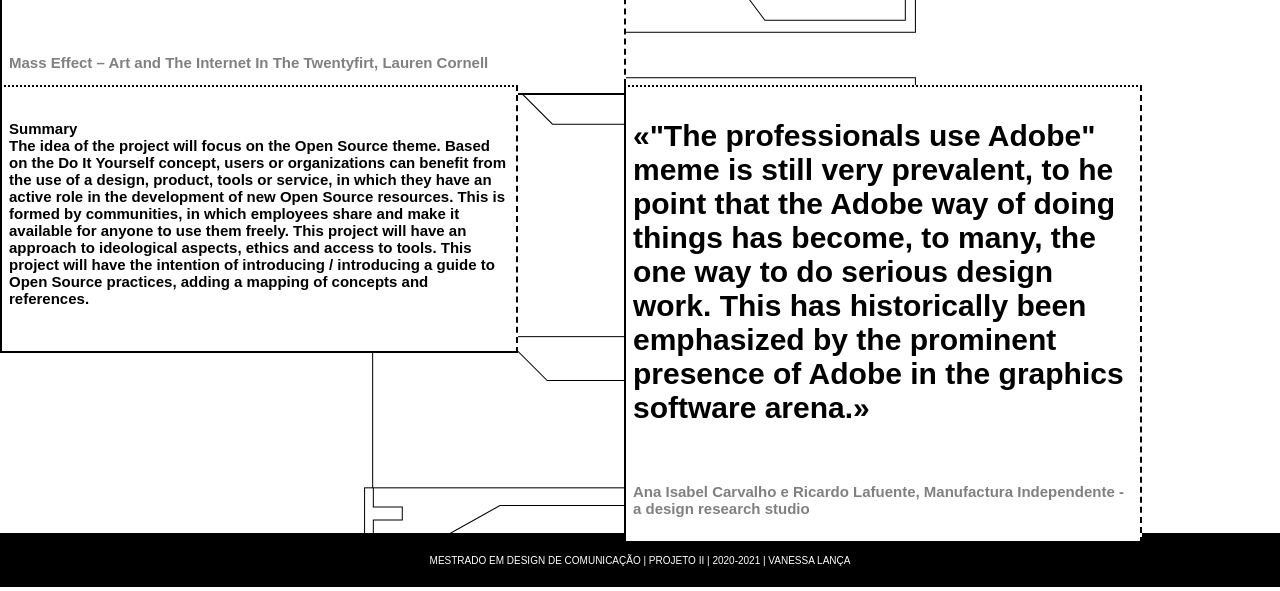
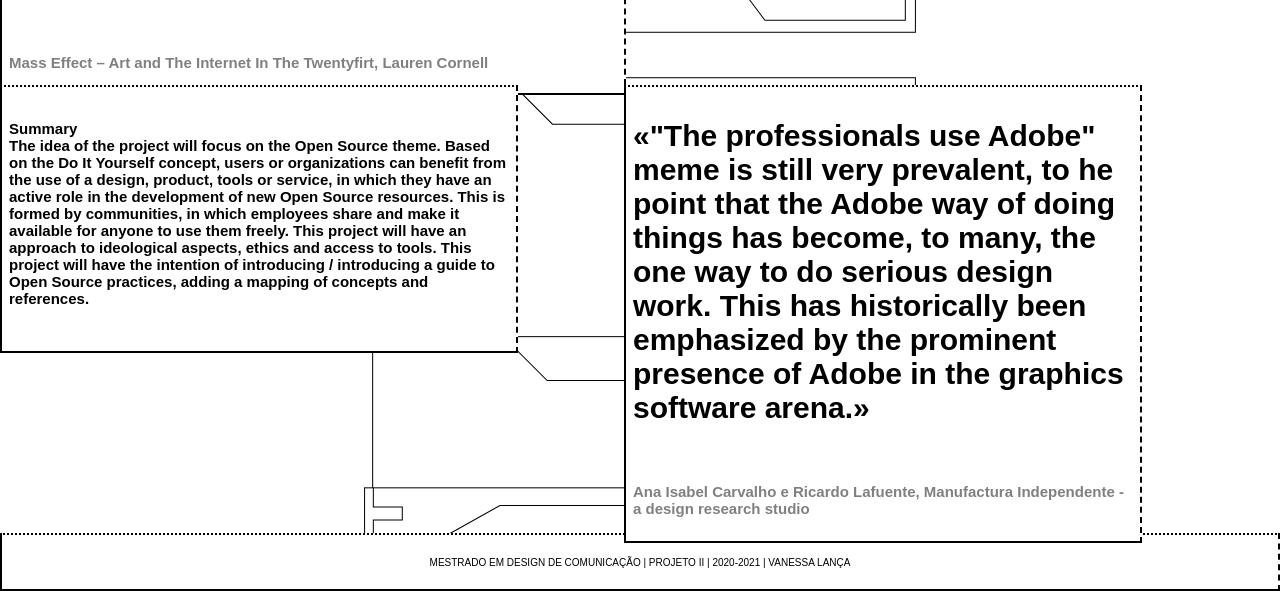
Before and after one commit to VLanca/mdc_poster, a plain HTML site: page index.html in a window 1280 px wide. Shown: the part 745-1336 px from the top of the page. Drawn offline with Linux system fonts and the light colour scheme.

Commit message:
Add files via upload

```diff
--- a/css/style.css
+++ b/css/style.css
@@ -125,8 +125,10 @@
  font-family: ' Arial, 'sans-serif'
 }
 footer {
-	background: black;
-	color: white;
+	background:white;
+	color: black;
 	font-size: 10px;
 	text-align: center;
+	border: 2px solid black;
+	border-style: dotted dashed solid double;
 }
```
